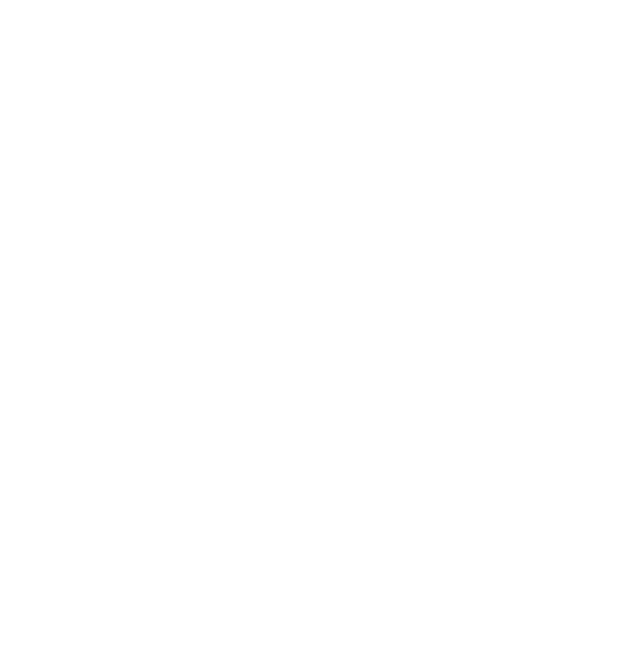
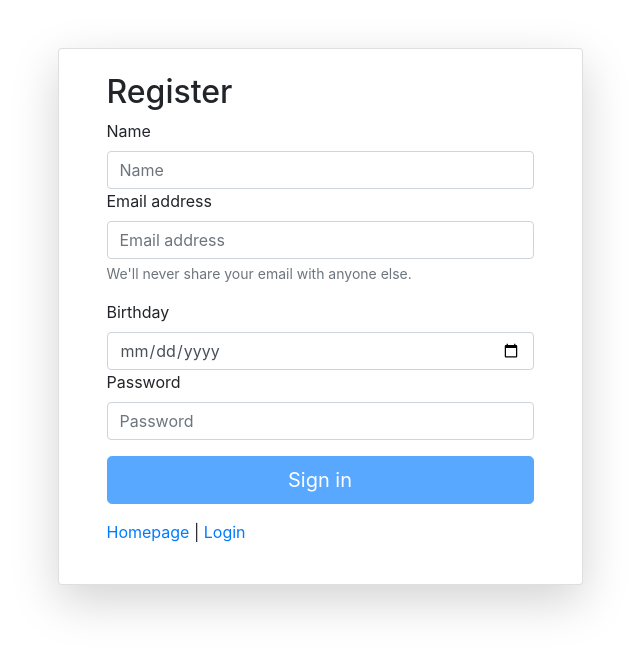
Before and after one commit to TimdeLaater/Avans-Curriculum-App, an Angular app: page /register in a window 1280 px wide. Before the commit this address led to /. Shown: the top 652 px of the page, without its empty margins (320-960 px from the left). Built offline with nearby package versions, Linux system fonts and the light colour scheme.

Commit message:
register and login (cant keep to user storage yet (navbar to be fixed))

```diff
--- /dev/null
+++ b/src/app/alert.service.ts
@@ -0,0 +1,26 @@
+import { Injectable } from '@angular/core';
+import { Subject } from 'rxjs';
+
+export interface Alert {
+  type: string;
+  message: string;
+}
+
+@Injectable({
+  providedIn: 'root'
+})
+
+export class AlertService {
+
+
+  public alert$ = new Subject<Alert>();
+  constructor() { }
+
+  success(msg: string): void {
+    this.alert$.next({ type: 'success', message: msg });
+  }
+
+  error(msg: string): void {
+    this.alert$.next({ type: 'error', message: msg });
+  }
+}
--- a/src/app/app-routing.module.ts
+++ b/src/app/app-routing.module.ts
@@ -1,10 +1,12 @@
 import { NgModule } from '@angular/core';
 import { RouterModule, Routes } from '@angular/router';
 import { LoginComponent } from './login/login.component';
+import { RegisterComponent } from './register/register.component';
 
 
 const routes: Routes = [
-  { path: 'login', component: LoginComponent}
+  { path: 'login', component: LoginComponent},
+  { path: 'register', component: RegisterComponent},
 ];
 
 @NgModule({
--- a/src/app/app.module.ts
+++ b/src/app/app.module.ts
@@ -7,9 +7,10 @@
 import { AppComponent } from './app.component';
 import { LoginComponent } from './login/login.component';
 import { NgbModule } from '@ng-bootstrap/ng-bootstrap';
+import { RegisterComponent } from './register/register.component';
 
 @NgModule({
-  declarations: [AppComponent, LoginComponent],
+  declarations: [AppComponent, LoginComponent, RegisterComponent],
   imports: [BrowserModule, AppRoutingModule, HttpClientModule, FormsModule, ReactiveFormsModule, NgbModule],
   providers: [],
   bootstrap: [AppComponent],
--- a/src/app/auth.service.ts
+++ b/src/app/auth.service.ts
@@ -3,13 +3,14 @@
 import { Router } from '@angular/router';
 import { BehaviorSubject, catchError, map, Observable, of } from 'rxjs';
 import { environment } from 'src/environments/environment';
+import { AlertService } from './alert.service';
 import { User } from './user.model';
 
 @Injectable({
   providedIn: 'root'
 })
 
-export class AuthService implements OnInit {
+export class AuthService {
 
   private currentUserSubject! : BehaviorSubject<User>;
   public currentUser! : Observable<User>
@@ -20,27 +21,25 @@
   });
 
   constructor(private http: HttpClient,
-    private router: Router) { }
-
-  ngOnInit(): void {
+    private router: Router, private alertService: AlertService) {
       this.currentUserSubject = new BehaviorSubject<User>(JSON.parse(localStorage.getItem('currentUser')!));
       this.currentUser = this.currentUserSubject.asObservable();
-  }
+    }
 
   login(email: string, password: string) {
-    console.log(`login at ${environment.SERVER_API_URL}/login`);
+    console.log(`login at ${environment.SERVER_API_URL}/user/login`);
 
-    return this.http.post(`${environment.SERVER_API_URL}/login`, { email, password}, { headers: this.headers}).pipe(map((response: any) => {
-      const user = { ...response } as User
+    return this.http.post(`${environment.SERVER_API_URL}/user/login`, { email, password}, { headers: this.headers}).pipe(map((response: any) => {
+      const user = { ...response.user } as User
       localStorage.setItem('currentUser', JSON.stringify(user));
-      localStorage.setItem('id_token', user.accessToken);
+      localStorage.setItem('id_token', JSON.stringify(response.token))
       this.currentUserSubject.next(user);
       return user;
     }),
     catchError((error: any) => {
       console.log('error:', error);
       console.log('error.message:', error.message);
-      console.log('error.error.message:', error.error.message);
+      this.alertService.error(error.error.message || error.message);
       return of(undefined);
     })
     )
@@ -58,10 +57,10 @@
   }
 
   register(userData: User) {
-    console.log(`register at ${environment.SERVER_API_URL}/register`);
+    console.log(`register at ${environment.SERVER_API_URL}/user/register`);
     console.log(userData);
     return this.http
-      .post<User>(`${environment.SERVER_API_URL}/register`, userData, {
+      .post<User>(`${environment.SERVER_API_URL}/user/register`, userData, {
         headers: this.headers,
       })
       .pipe(
@@ -70,12 +69,14 @@
           console.dir(user);
           this.saveUserToLocalStorage(user);
           this.currentUserSubject.next(user);
+          this.alertService.success('You have been registered');
           return user;
         }),
         catchError((error: any) => {
           console.log('error:', error);
           console.log('error.message:', error.message);
           console.log('error.error.message:', error.error.message);
+          this.alertService.error(error.error.message || error.message);
           return of(undefined);
         })
       );
--- a/src/app/login/login.component.html
+++ b/src/app/login/login.component.html
@@ -39,6 +39,7 @@
                 type="password"
                 class="form-control"
                 formControlName="password"
+                placeholder="Password"
                 id="inputPassword"
                 [ngClass]="{
                   'is-invalid':
--- /dev/null
+++ b/src/app/register/register.component.html
@@ -0,0 +1,146 @@
+<div class="container">
+    <div class="row justify-content-center">
+      <div class="col-sm-10 col-md-8 col-lg-6 my-5">
+        <div class="card card-auth shadow-lg p-3 px-md-5 py-md-4">
+          <h2>Register</h2>
+          <form
+            class="form-signin"
+            [formGroup]="registerForm"
+            (ngSubmit)="onSubmit()"
+          >
+            <!--
+            firstName
+           -->
+            <div class="form-row">
+              <div class="col-12">
+                <label for="inputName">Name</label>
+                <input
+                  type="text"
+                  class="form-control"
+                  formControlName="name"
+                  placeholder="Name"
+                  id="inputName"
+                  [ngClass]="{
+                    'is-invalid':
+                      registerForm.get('name')?.invalid &&
+                      registerForm.get('name')?.touched
+                  }"
+                />
+                <span
+                  *ngIf="
+                    !registerForm.get('name')?.valid &&
+                    registerForm.get('name')?.touched
+                  "
+                  class="invalid-feedback"
+                >
+                  <p id="name-invalid">Name is invalid.</p>
+                </span>
+              </div>
+              </div>
+            <!--
+            email
+           -->
+            <div class="form-group">
+              <label for="inputEmail">Email address</label>
+              <input
+                type="email"
+                class="form-control"
+                placeholder="Email address"
+                formControlName="email"
+                id="inputEmail"
+                aria-describedby="emailHelp"
+                [ngClass]="{
+                  'is-invalid':
+                    registerForm.get('email')?.invalid &&
+                    registerForm.get('email')?.touched
+                }"
+              />
+              <small id="emailHelp" class="form-text text-muted"
+                >We'll never share your email with anyone else.</small
+              >
+              <span
+                *ngIf="
+                  !registerForm.get('email')?.valid &&
+                  registerForm.get('email')?.touched
+                "
+                class="invalid-feedback"
+              >
+                <p id="email-invalid">Email is invalid.</p>
+              </span>
+            </div>
+                        <!--
+            firstName
+           -->
+           <div class="form-row">
+            <div class="col-12">
+              <label for="inputName">Birthday</label>
+              <input
+                type="date"
+                class="form-control"
+                formControlName="birthday"
+                placeholder="Birthday"
+                [ngClass]="{
+                  'is-invalid':
+                    registerForm.get('birthday')?.invalid &&
+                    registerForm.get('birthday')?.touched
+                }"
+              />
+              <span
+                *ngIf="
+                  !registerForm.get('birthday')?.valid &&
+                  registerForm.get('birthday')?.touched
+                "
+                class="invalid-feedback"
+              >
+                <p id="birthday-invalid">Birthday is invalid.</p>
+              </span>
+            </div>
+            </div>
+            <!--
+            password
+           -->
+            <div class="form-group">
+              <label for="inputPassword">Password</label>
+              <input
+                type="password"
+                class="form-control"
+                formControlName="password"
+                placeholder="Password"
+                id="inputPassword"
+                [ngClass]="{
+                  'is-invalid':
+                    registerForm.get('password')?.invalid &&
+                    registerForm.get('password')?.touched
+                }"
+              />
+              <span
+                *ngIf="
+                  !registerForm.get('password')?.valid &&
+                  registerForm.get('password')?.touched
+                "
+                class="invalid-feedback"
+              >
+                <p id="password-invalid">Enter a valid password</p>
+              </span>
+            </div>
+
+            <div class="form-group">
+              <button
+                id="submitbutton"
+                class="btn btn-lg btn-primary btn-block"
+                type="submit"
+                [disabled]="!registerForm.valid"
+              >
+                Sign in
+              </button>
+            </div>
+
+            <p>
+              <a routerLink="/">Homepage</a> |
+              <a routerLink="/login">Login</a>
+            </p>
+          </form>
+        </div>
+      </div>
+    </div>
+  </div>
--- /dev/null
+++ b/src/app/register/register.component.ts
@@ -0,0 +1,73 @@
+import { Component, OnDestroy, OnInit } from '@angular/core';
+import { FormControl, FormGroup, Validators } from '@angular/forms';
+import { Router } from '@angular/router';
+import { Subscription } from 'rxjs';
+import { AuthService } from '../auth.service';
+
+@Component({
+  selector: 'app-register',
+  templateUrl: './register.component.html',
+  styleUrls: ['./register.component.css'],
+})
+export class RegisterComponent implements OnInit, OnDestroy {
+  registerForm!: FormGroup;
+  subs$!: Subscription;
+
+  constructor(private authService: AuthService, private router: Router) {}
+
+  ngOnInit(): void {
+    this.registerForm = new FormGroup({
+      name: new FormControl(null, [Validators.required]),
+      email: new FormControl(null, [
+        Validators.required,
+        this.validEmail.bind(this),
+      ]),
+      password: new FormControl(null, [
+        Validators.required,
+        this.validPassword.bind(this),
+      ]),
+      birthday: new FormControl(null, Validators.required)
+    });
+  }
+  ngOnDestroy(): void {
+    if (this.subs$) {
+      this.subs$.unsubscribe();
+    }
+  }
+
+  onSubmit(): void {
+    if (this.registerForm.valid) {
+      this.authService.register(this.registerForm.value).subscribe((user) => {
+        if (user) {
+          console.log('user = ', user);
+          this.router.navigate(['/']);
+        }
+      });
+    } else {
+      console.error('registerForm invalid');
+    }
+  }
+
+  validEmail(control: FormControl): { [s: string]: boolean } | null {
+    const email = control.value;
+    const regexp = new RegExp(
+      '^[a-zA-Z0-9_.+-]+@[a-zA-Z0-9-]+.[a-zA-Z0-9-.]+$'
+    );
+    if (regexp.test(email) !== true) {
+      return { email: false };
+    } else {
+      return null;
+    }
+  }
+
+  validPassword(control: FormControl): { [s: string]: boolean } | null {
+    const password = control.value;
+    const regexp = new RegExp('^[a-zA-Z]([a-zA-Z0-9]){2,14}');
+    const test = regexp.test(password);
+    if (regexp.test(password) !== true) {
+      return { password: false };
+    } else {
+      return null;
+    }
+  }
+}
--- a/src/environments/environment.ts
+++ b/src/environments/environment.ts
@@ -5,7 +5,7 @@
 export const environment = {
   production: false,
 
-  SERVER_API_URL: 'https://avans-curriculum-api.herokuapp.com/'
+  SERVER_API_URL: 'https://avans-curriculum-api.herokuapp.com'
 
 };
 
```
Also changed, not shown: src/app/user.model.ts (+4 -5 lines), src/app/register/register.component.css (added), 2 other files (tests, documents, lock files or other folders).
